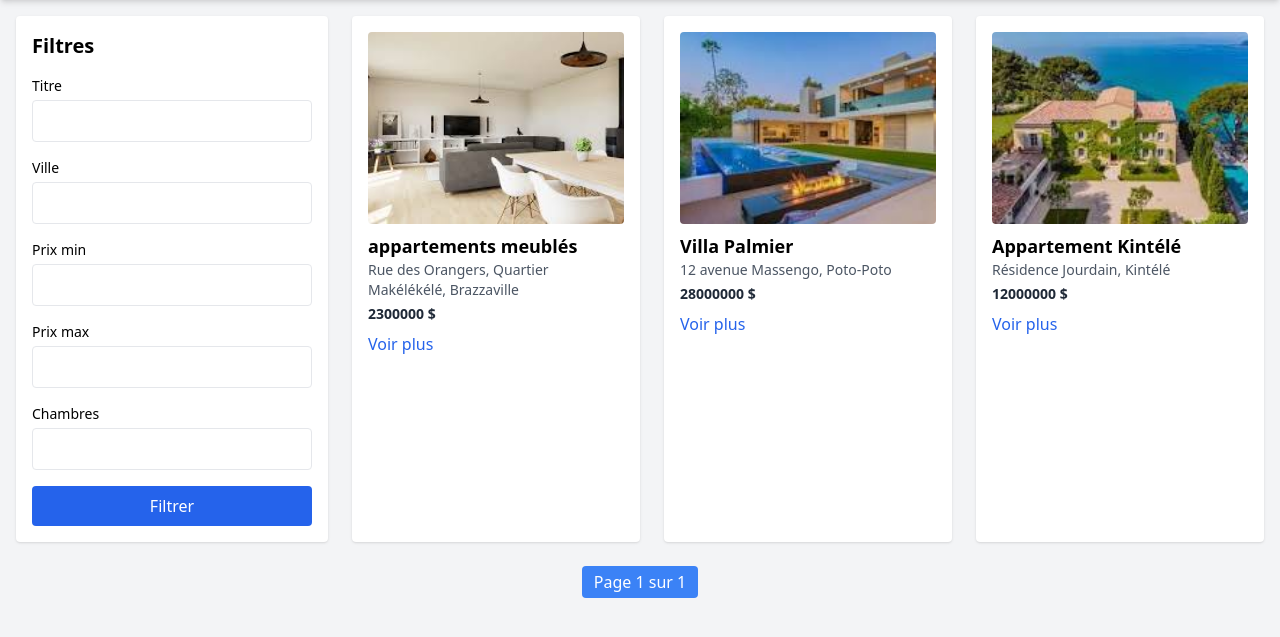
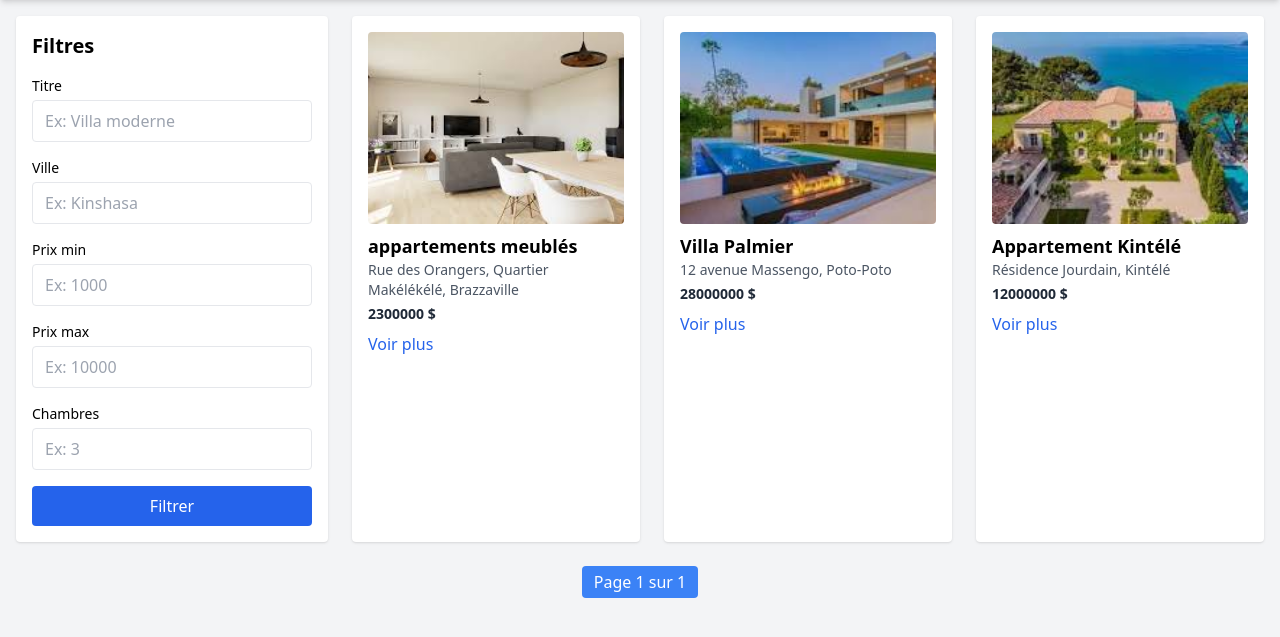
Before and after one commit to baron9134/congo_immo, a Django app: page / in a window 1280 px wide. Shown: the part 60-697 px from the top of the page. Run offline with Django 5.2, Linux system fonts and the light colour scheme; data comes from the database, SQL or seed files in the repository; some libraries are stand-ins or nearby versions.

Commit message:
Ajout ou modification de home.html

```diff
--- a/properties/templates/properties/home.html
+++ b/properties/templates/properties/home.html
@@ -10,27 +10,27 @@
 
             <div class="mb-4">
                 <label class="block text-sm font-medium mb-1">Titre</label>
-                <input type="text" name="title" value="{{ request.GET.title }}" class="w-full border rounded px-3 py-2">
+                <input type="text" name="title" value="{{ request.GET.title }}" placeholder="Ex: Villa moderne" class="w-full border rounded px-3 py-2">
             </div>
 
             <div class="mb-4">
                 <label class="block text-sm font-medium mb-1">Ville</label>
-                <input type="text" name="city" value="{{ request.GET.city }}" class="w-full border rounded px-3 py-2">
+                <input type="text" name="city" value="{{ request.GET.city }}" placeholder="Ex: Kinshasa" class="w-full border rounded px-3 py-2">
             </div>
 
             <div class="mb-4">
                 <label class="block text-sm font-medium mb-1">Prix min</label>
-                <input type="number" name="min_price" value="{{ request.GET.min_price }}" class="w-full border rounded px-3 py-2">
+                <input type="number" name="min_price" value="{{ request.GET.min_price }}" placeholder="Ex: 1000" class="w-full border rounded px-3 py-2">
             </div>
 
             <div class="mb-4">
                 <label class="block text-sm font-medium mb-1">Prix max</label>
-                <input type="number" name="max_price" value="{{ request.GET.max_price }}" class="w-full border rounded px-3 py-2">
+                <input type="number" name="max_price" value="{{ request.GET.max_price }}" placeholder="Ex: 10000" class="w-full border rounded px-3 py-2">
             </div>
 
             <div class="mb-4">
                 <label class="block text-sm font-medium mb-1">Chambres</label>
-                <input type="number" name="bedrooms" value="{{ request.GET.bedrooms }}" class="w-full border rounded px-3 py-2">
+                <input type="number" name="bedrooms" value="{{ request.GET.bedrooms }}" placeholder="Ex: 3" class="w-full border rounded px-3 py-2">
             </div>
 
             <button type="submit" class="w-full bg-blue-600 text-white px-4 py-2 rounded">Filtrer</button>
@@ -57,7 +57,7 @@
 <div class="mt-6 flex justify-center space-x-2">
     {% if page_obj.has_previous %}
         <a href="?{% if request.GET %}{{ request.GET.urlencode }}&{% endif %}page=1" class="px-3 py-1 bg-gray-200 rounded">« Première</a>
-        <a href="?{% if request.GET %}{{ request.GET.urlencode }}&{% endif %}page={{ page_obj.previous_page_number }}" class="px-3 py-1 bg-gray-200 rounded">‹</a>
+        <a href="?{% if request.GET %}{{ request.GET.urlencode }}&{% endif %}page={{ page_obj.previous_page_number }}" class="px-3 py-1 bg-gray-200 rounded">›</a>
     {% endif %}
 
     <span class="px-3 py-1 bg-blue-500 text-white rounded">
```
